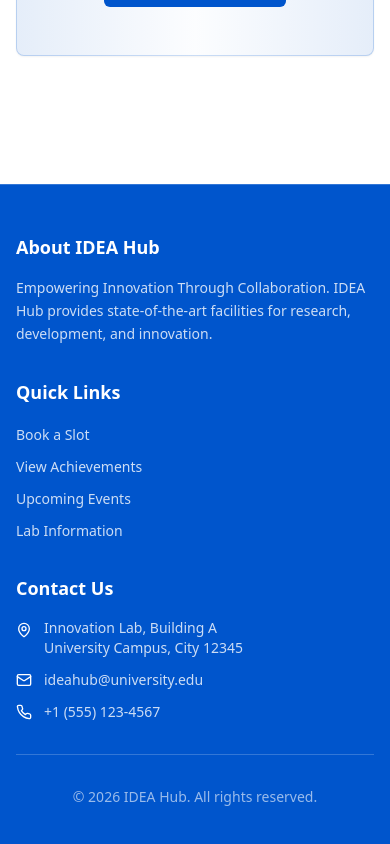
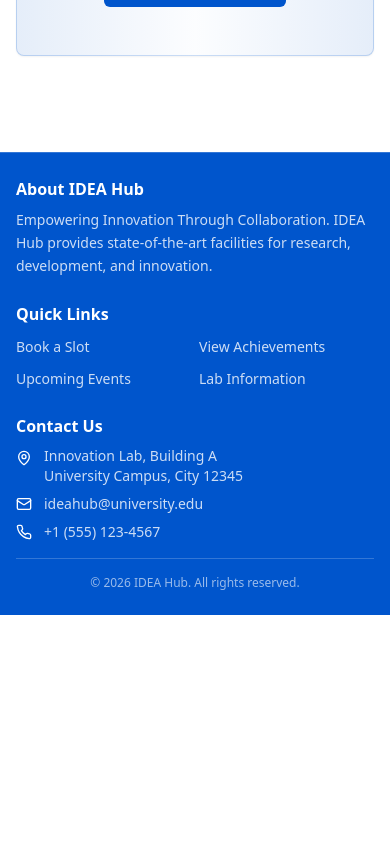
Before and after one commit to kkwideahubofficial-eng/KKW-IdeaHub-Official, a React (Vite) app in the folder innovate-hub-core/: page / in a window 390 px wide. Shown: the part 4526-5370 px from the top of the page. After the commit the page ends 5141 px from the top, so only its background shows below. Built offline with nearby package versions, Linux system fonts and the light colour scheme; no server answers.

Commit message:
Enhance footer UI links and responsiveness

```diff
--- a/innovate-hub-core/src/components/layout/Footer.tsx
+++ b/innovate-hub-core/src/components/layout/Footer.tsx
@@ -37,15 +37,15 @@ const Footer = () => {
   }, [location.pathname]); // Re-run observer on route change to ensure it re-checks/re-attaches
 
   return (
-    <footer className="bg-primary border-t border-primary-foreground/20 mt-16">
+    <footer className="bg-primary border-t border-primary-foreground/20 mt-8 md:mt-16">
       <div
         ref={footerRef}
-        className={`container mx-auto px-4 sm:px-6 lg:px-8 py-12 transition-all duration-1000 ease-[cubic-bezier(0.22,1,0.36,1)] transform ${isVisible ? 'opacity-100 translate-y-0' : 'opacity-0 translate-y-24'}`}
+        className={`container mx-auto px-4 sm:px-6 lg:px-8 py-6 md:py-12 transition-all duration-1000 ease-[cubic-bezier(0.22,1,0.36,1)] transform ${isVisible ? 'opacity-100 translate-y-0' : 'opacity-0 translate-y-24'}`}
       >
-        <div className="grid grid-cols-1 md:grid-cols-3 gap-8">
+        <div className="grid grid-cols-1 md:grid-cols-3 gap-6 md:gap-8">
           {/* About Section */}
           <div>
-            <h3 className="text-lg font-semibold text-primary-foreground mb-4">
+            <h3 className="text-base md:text-lg font-semibold text-primary-foreground mb-2 md:mb-4">
               About IDEA Hub
             </h3>
             <p className="text-primary-foreground/80 text-sm leading-relaxed">
@@ -55,10 +55,10 @@ const Footer = () => {
 
           {/* Quick Links */}
           <div>
-            <h3 className="text-lg font-semibold text-primary-foreground mb-4">
+            <h3 className="text-base md:text-lg font-semibold text-primary-foreground mb-2 md:mb-4">
               Quick Links
             </h3>
-            <ul className="space-y-2">
+            <ul className="grid grid-cols-2 gap-2 md:block md:space-y-2">
               <li>
                 <Link
                   to="/book-slots"
@@ -96,10 +96,10 @@ const Footer = () => {
 
           {/* Contact Info */}
           <div>
-            <h3 className="text-lg font-semibold text-primary-foreground mb-4">
+            <h3 className="text-base md:text-lg font-semibold text-primary-foreground mb-2 md:mb-4">
               Contact Us
             </h3>
-            <div className="space-y-3">
+            <div className="space-y-2 md:space-y-3">
               <div className="flex items-start space-x-3">
                 <MapPin className="w-4 h-4 text-primary-foreground mt-1 flex-shrink-0" />
                 <span className="text-primary-foreground/80 text-sm">
@@ -123,10 +123,11 @@ const Footer = () => {
           </div>
         </div>
 
-        <div className="mt-8 pt-8 border-t border-primary-foreground/20">
-          <p className="text-center text-primary-foreground/60 text-sm">
+        <div className="mt-4 pt-4 md:mt-8 md:pt-8 border-t border-primary-foreground/20">
+          <p className="text-center text-primary-foreground/60 text-xs md:text-sm">
             © {new Date().getFullYear()} IDEA Hub. All rights reserved.
           </p>
+
         </div>
       </div>
     </footer>
```
